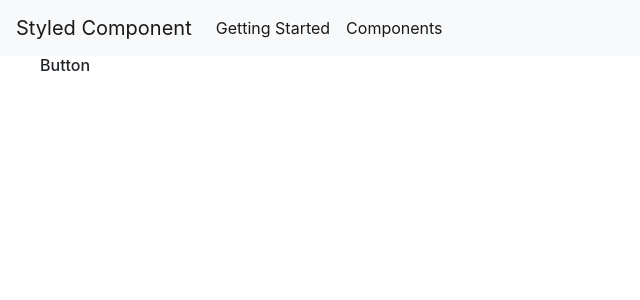
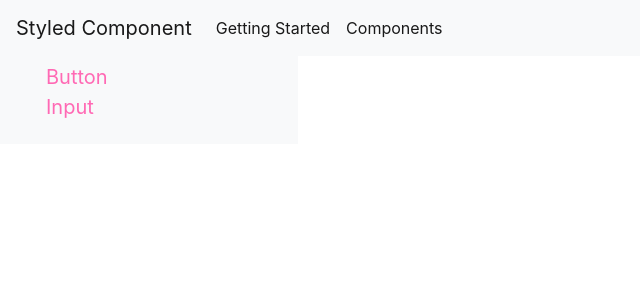
Before and after one commit to AtharLaique/styled-component, a React (Create React App) app: page /components in a window 1280 px wide. Shown: the top 300 px of the page, without its empty margins (0-640 px from the left). Built offline with nearby package versions, Linux system fonts and the light colour scheme.

Commit message:
Link component and use

```diff
--- /dev/null
+++ b/src/components/Components.js
@@ -0,0 +1,8 @@
+import styled from "styled-components";
+export const Section= styled.a`
+color: hotpink;
+font-size: 20px;
+&:hover {
+    text-decoration: none;
+  }
+`;
--- a/src/pages/Components.jsx
+++ b/src/pages/Components.jsx
@@ -1,17 +1,31 @@
-import React from 'react'
+import React from "react";
+import { Wrapper } from "../components/Wrapper";
+import {Section} from "../components/Components";
 
 export default function Components() {
-    return (
+  return (
+    <div class="row">
+      <div class="col-lg-3">
+        <Wrapper>
+          <ul style={{ listStyle: "none" }}>
+            <li>
+              <Section href="#a">Button</Section>
+            </li>
+            <li>
+            <Section href="#a">Input</Section>
+            </li>
+          </ul>
+        </Wrapper>
+      </div>
+      <div class="col-lg-9">
+        <p id="a">
 
-        <div class="row">
-            <div class="col-lg-4">
-                <ul style={{listStyle:'none'}}>
-                    <li>
-                       <h6>Button</h6>
-                    </li>
-                </ul>
-            </div>
-            <div class="col-lg-8"></div>
+        </p>
+        <p id="b">
+
+        </p>
+
+      </div>
     </div>
-    )
+  );
 }
```
